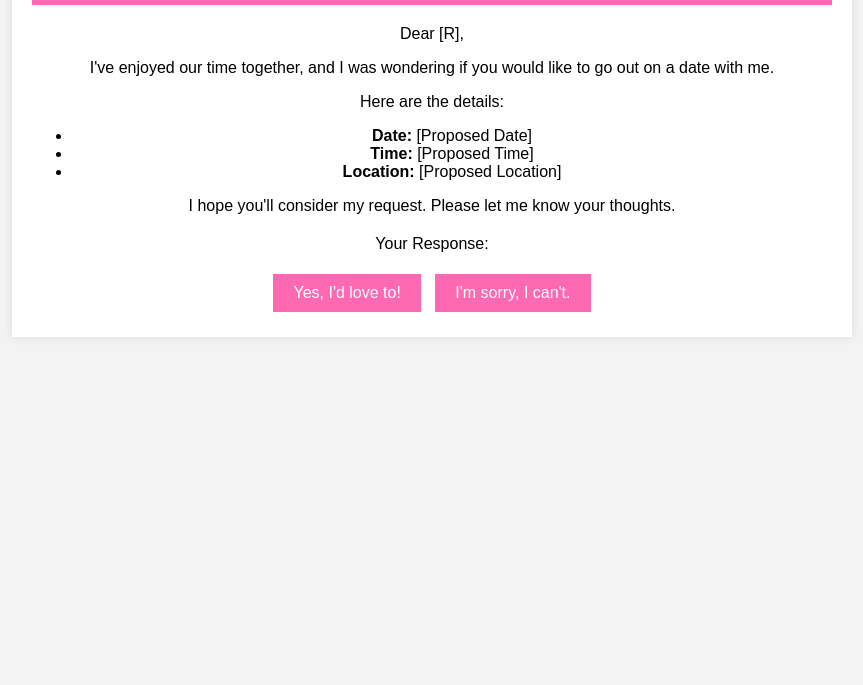
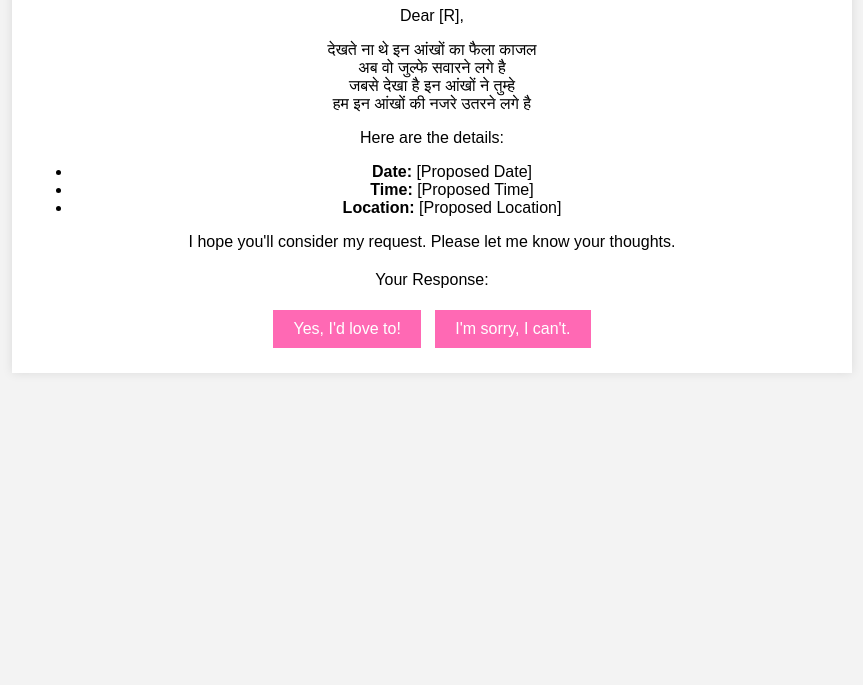
Before and after one commit to CoderSaheb/ishq, a plain HTML site: page home.html in a window 1280 px wide. Shown: the part 115-800 px from the top of the page, without its empty margins (208-1071 px from the left). Drawn offline with Linux system fonts and the light colour scheme.

Commit message:
first commit

```diff
--- a/home.html
+++ b/home.html
@@ -9,15 +9,21 @@
 </head>
 
 <body>
-  <div class="container">0
+  <div class="container">
     <header>
       <h1>Would you like to go out for coffee?</h1>
     </header>
     <main>
       <div class="message">
         <p>Dear [R],</p>
-        <p class="animated-text">I've enjoyed our time together, and I was wondering if you would like to go out on a
-          date with me.</p>
+        <p class="animated-text">
+          देखते ना थे इन आंखों का फैला काजल
+          </br>
+          अब वो जुल्फे सवारने लगे है
+          </br>
+          जबसे देखा है इन आंखों ने तुम्हे
+          </br>
+          हम इन आंखों की नजरे उतरने लगे है</p>
         <p>Here are the details:</p>
         <ul>
           <li><strong>Date:</strong> [Proposed Date]</li>
```
